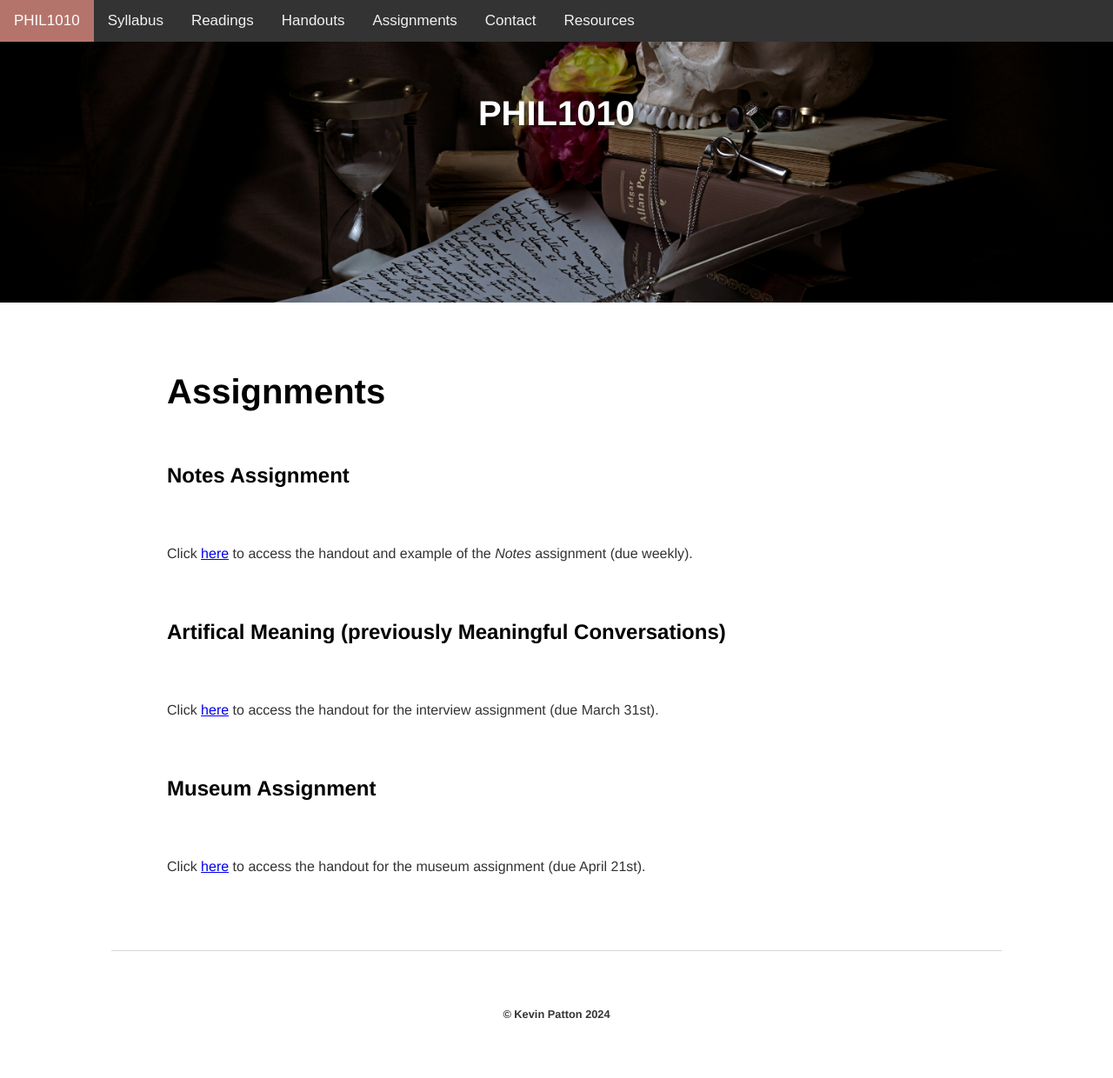
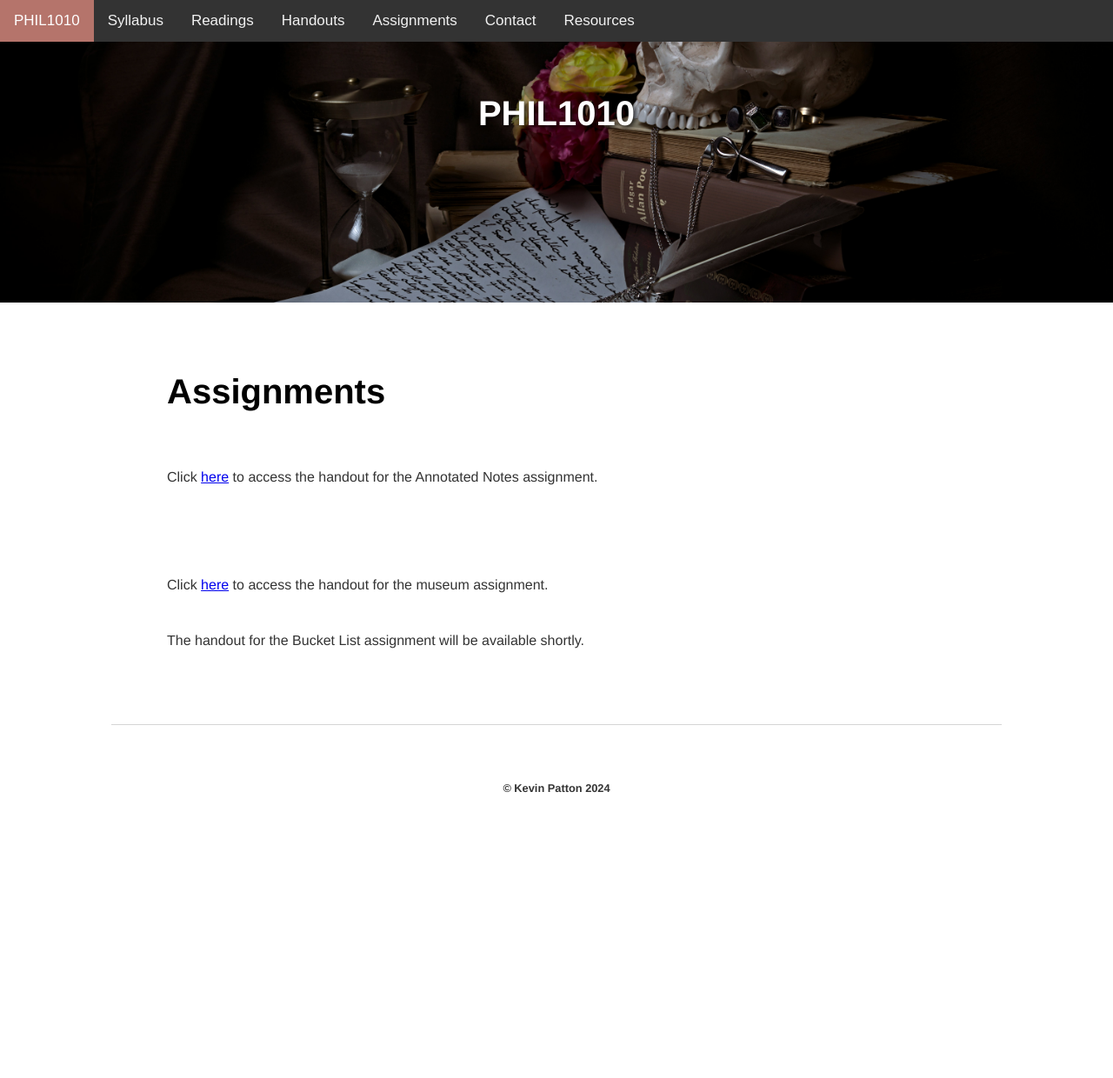
Before and after one commit to kevinjpatton/kevinjpatton.github.io, a Jekyll site: the page built from teaching/phil_1010/assignments/index.html, in a window 1280 px wide. Shown: the whole page at 87% size. Built offline with Jekyll 4.4.1, drawn with Linux system fonts in a browser that asks for light colours; Markdown is read by kramdown in place of the engine named in the settings; after the commit the page ends 980 px from its top, so only the background shows below that.

Commit message:
Update index.html

```diff
--- a/teaching/phil_1010/assignments/index.html
+++ b/teaching/phil_1010/assignments/index.html
@@ -3,9 +3,4 @@ layout: 1010
 title: PHIL1010 - Assignments
 ---
 <h1>Assignments</h1>
-<h2>Notes Assignment</h2>
-<p>Click <a href="/teaching/phil_1010/assignments/Handout - Notes Assignments_1010.pdf" target="_blank">here</a> to access the handout and example of the <i>Notes</i> assignment (due weekly).</p>
-<h2>Artifical Meaning (previously Meaningful Conversations)</h2>
-<p>Click <a href="/teaching/phil_1010/assignments/Handout - Artificial Meaning.pdf" target="_blank">here</a> to access the handout for the interview assignment (due March 31st).</p>
-<h2>Museum Assignment</h2>
-<p>Click <a href="/teaching/phil_1010/assignments/Handout - Bak.pdf" target="_blank">here</a> to access the handout for the museum assignment (due April 21st).</p>
+<p>Click <a href="/pedagogy/handouts/Handout - Annotated Notes.pdf" target="_blank">here</a> to access the handout for the Annotated Notes assignment.<br><br><p>Click <a href="/teaching/phil_1010/assignments/Handout - Bak.pdf" target="_blank">here</a> to access the handout for the museum assignment.<br><br>The handout for the Bucket List assignment will be available shortly.</p>
```
